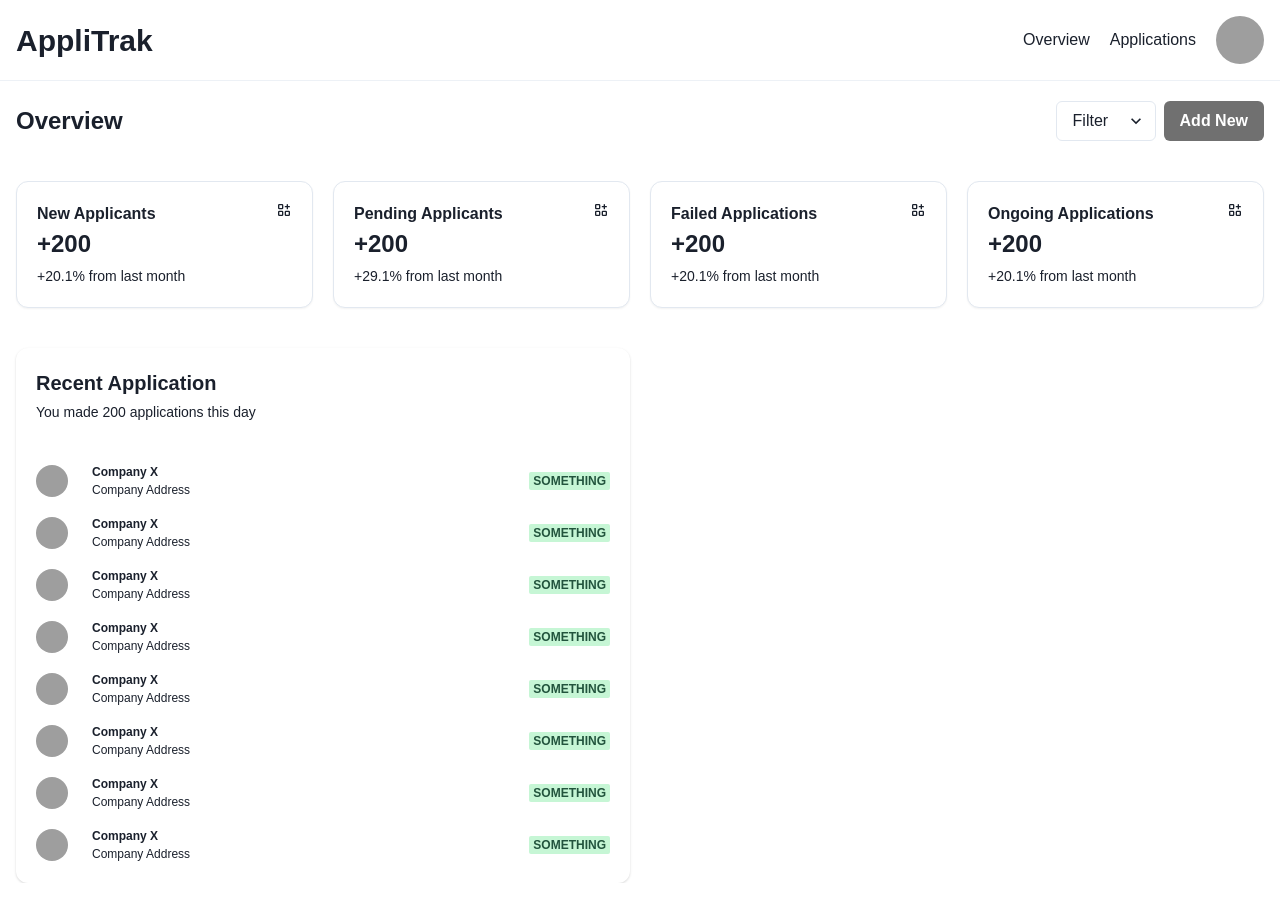
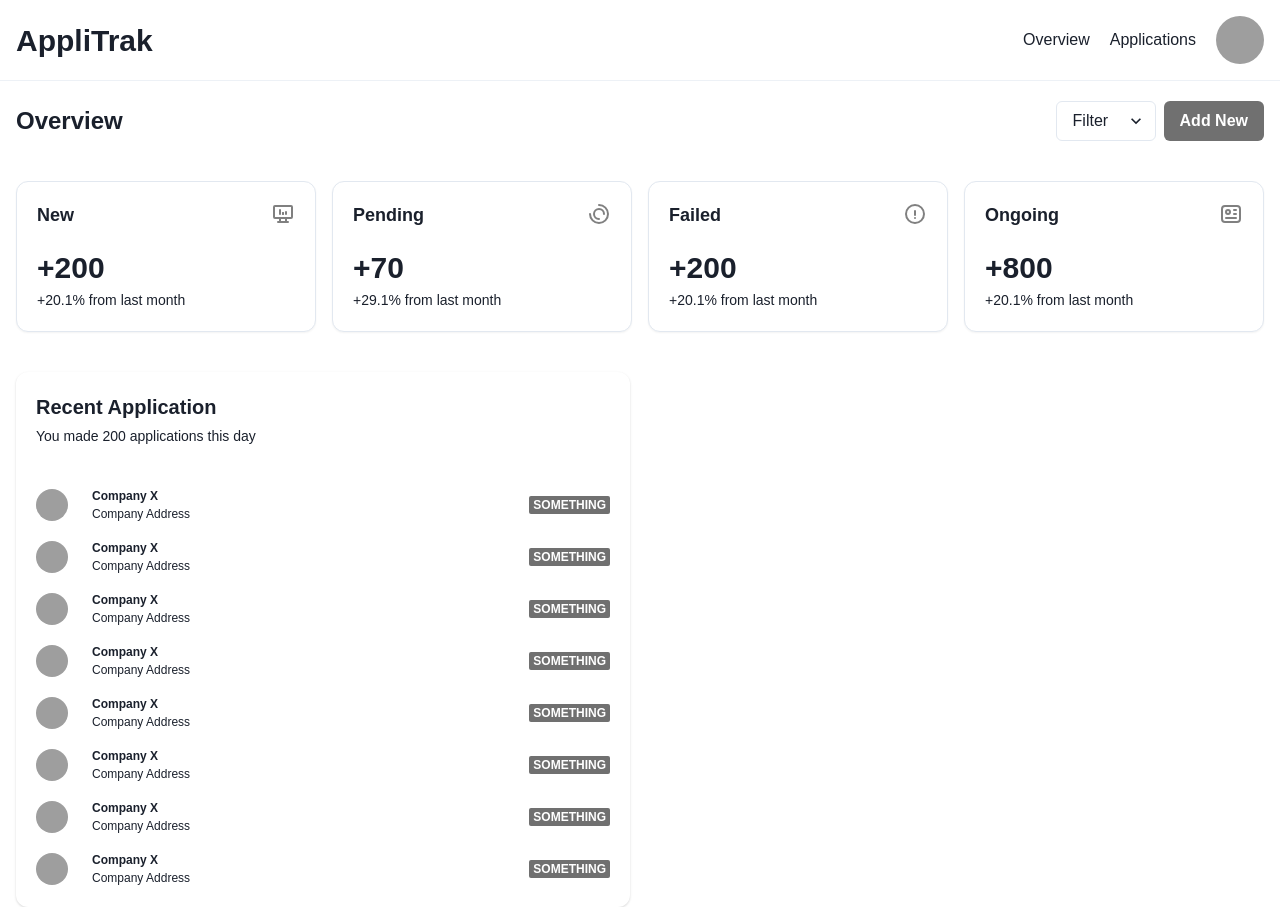
Before and after one commit to raffyamoguis/applitrack, a React (Vite) app: page / in a window 1280 px wide. Before the commit the page ends 883 px from the top, so only its background shows below. Built offline with nearby package versions, Linux system fonts and the light colour scheme; grey boxes are pictures that could not be loaded; a web font is replaced by a local one.

Commit message:
updated overview

```diff
--- a/src/components/overview/OverviewCards.tsx
+++ b/src/components/overview/OverviewCards.tsx
@@ -4,36 +4,44 @@ import {
   Card,
   CardBody,
   Text,
+  SimpleGrid,
+  VStack,
   Flex,
   Spacer,
-  SimpleGrid,
-  Icon,
 } from "@chakra-ui/react";
 
-import { IconApps } from "@tabler/icons-react";
+import {
+  IconApps,
+  IconScriptPlus,
+  IconLoader3,
+  IconDeviceDesktopAnalytics,
+  IconExclamationCircle,
+  IconId,
+} from "@tabler/icons-react";
+import { CalendarIcon } from "@chakra-ui/icons";
 
 const overviewData = [
   {
-    title: "New Applicants",
-    icon: IconApps,
+    title: "New",
+    icon: IconDeviceDesktopAnalytics,
     numbers: "+200",
     note: "+20.1% from last month",
   },
   {
-    title: "Pending Applicants",
-    icon: IconApps,
+    title: "Pending",
+    icon: IconLoader3,
     numbers: "+70",
     note: "+29.1% from last month",
   },
   {
-    title: "Failed Applications",
-    icon: IconApps,
+    title: "Failed",
+    icon: IconExclamationCircle,
     numbers: "+200",
     note: "+20.1% from last month",
   },
   {
-    title: "Ongoing Applications",
-    icon: IconApps,
+    title: "Ongoing",
+    icon: IconId,
     numbers: "+800",
     note: "+20.1% from last month",
   },
@@ -41,21 +49,24 @@ const overviewData = [
 
 const OverviewCards: React.FC = () => {
   return (
-    <SimpleGrid columns={[1, 2, 3, 4]} spacing={5} marginTop={10}>
+    <SimpleGrid columns={[1, 2, 3, 4]} spacing={4} marginTop={10}>
       {overviewData.map((item, key) => (
         <Card borderRadius="xl" variant="outline" shadow="sm" key={key}>
           <CardBody>
-            <Flex>
-              <Text as="b">{item.title}</Text>
+            <Flex alignItems="gray">
+              <Text as="b" colorScheme="nigga" fontSize="lg">
+                {item.title}
+              </Text>
+
               <Spacer />
-              <Icon as={item.icon} />
+              <item.icon color="gray" />
             </Flex>
-            <Text fontSize="2xl" as="b" marginTop="3">
-              +200
-            </Text>
-            <Text fontSize="sm" marginTop="1">
-              {item.note}
-            </Text>
+            <VStack align="start" mt="4" spacing={0}>
+              <Text fontSize="3xl" as="b">
+                {item.numbers}
+              </Text>
+              <Text fontSize="sm">{item.note}</Text>
+            </VStack>
           </CardBody>
         </Card>
       ))}
--- a/src/components/overview/OverviewRecent.tsx
+++ b/src/components/overview/OverviewRecent.tsx
@@ -83,7 +83,7 @@ const OverviewRecent: React.FC = () => {
               <Text fontSize="xs">{item.address}</Text>
             </VStack>
             <Spacer />
-            <Badge variant="subtle" colorScheme="green">
+            <Badge variant="solid" colorScheme="nigga" borderRadius="sm">
               {item.status}
             </Badge>
           </Flex>
```
